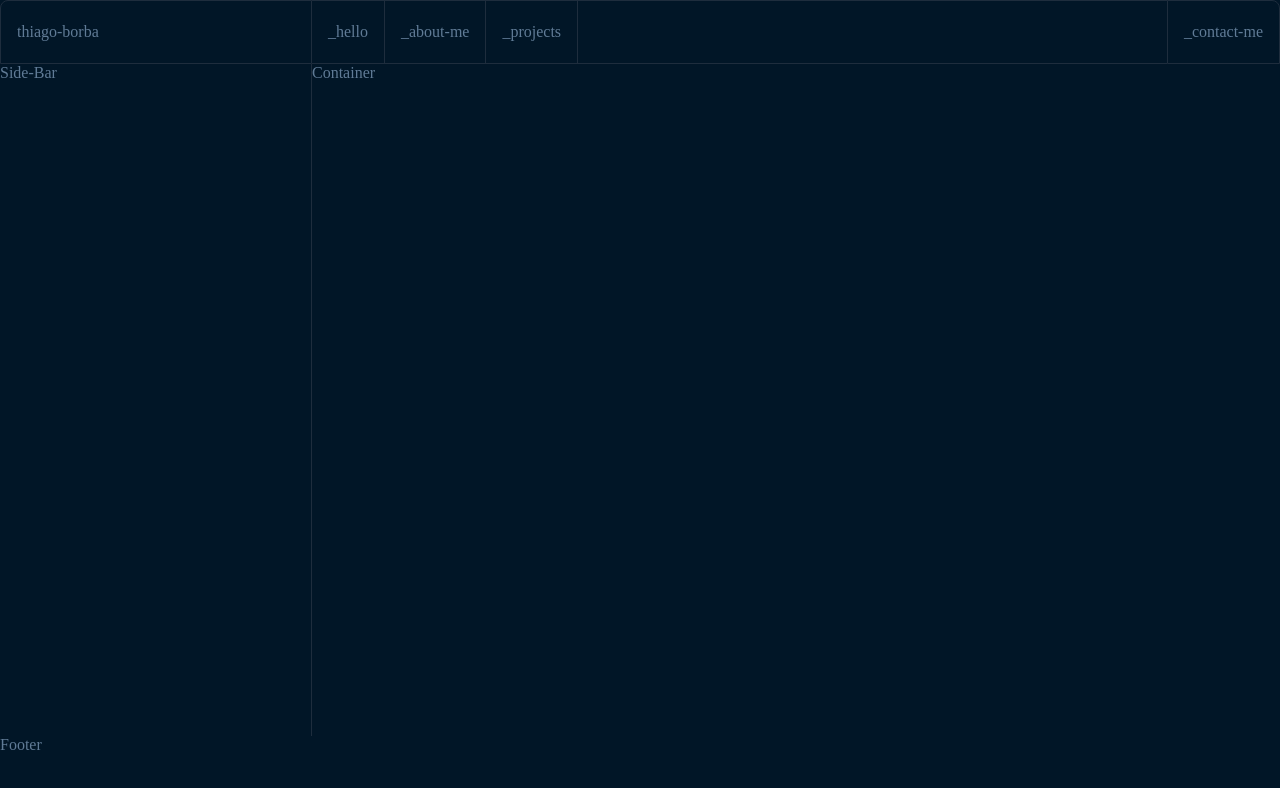
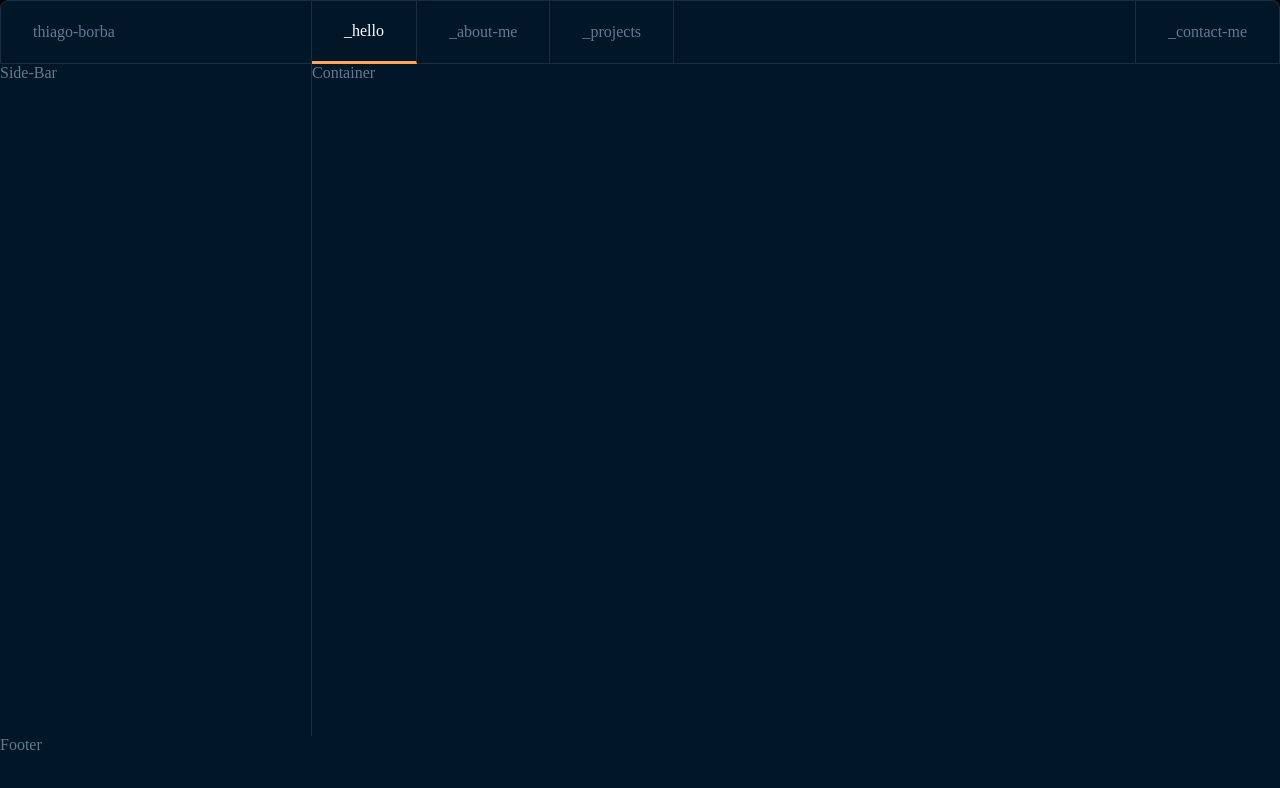
Before and after one commit to thiagoborba/Portifolio-web, a React (Vite) app: page / in a window 1280 px wide. Shown: the top 788 px of the page. Built offline with nearby package versions, Linux system fonts and the light colour scheme.

Commit message:
feat: Finaliza Header

```diff
--- a/src/Components/Header/styles.scss
+++ b/src/Components/Header/styles.scss
@@ -2,6 +2,7 @@
 
 header {
   display: flex;
+  background-color: black;
 }
 
 .name-container {
@@ -9,7 +10,7 @@ header {
   align-items: center;
   width: $side-bar-width;
   align-self: center;
-  padding-left: $base;
+  padding-left: calc($base * 2);
   border: $border;
   border-top-left-radius: $radius;
   height: 100%;
--- a/src/Components/HeaderTabs/index.tsx
+++ b/src/Components/HeaderTabs/index.tsx
@@ -1,15 +1,42 @@
 import { Tab } from '@/Components';
 import './styles.scss';
+import { useState } from 'react';
 
 export function HeaderTabs() {
+  const [activeTab, setActiveTab] = useState('_hello');
+
   return (
     <nav>
       <ul className={'header-tabs'}>
-        <Tab href="/hello" label="_hello" />
-        <Tab href="/about-me" label="_about-me" />
-        <Tab href="/projects" label="_projects" />
+        <li>
+          <Tab
+            onClick={() => setActiveTab('_hello')}
+            active={activeTab === '_hello'}
+            label="_hello"
+          />
+        </li>
+        <li>
+          <Tab
+            onClick={() => setActiveTab('_about-me')}
+            active={activeTab === '_about-me'}
+            label="_about-me"
+          />
+        </li>
+        <li>
+          <Tab
+            onClick={() => setActiveTab('_projects')}
+            active={activeTab === '_projects'}
+            label="_projects"
+          />
+        </li>
         <div></div> {/*Caixa para separação dos links*/}
-        <Tab href="/contact-me" label="_contact-me" />
+        <li id="_contact-me">
+          <Tab
+            onClick={() => setActiveTab('_contact-me')}
+            active={activeTab === '_contact-me'}
+            label="_contact-me"
+          />
+        </li>
       </ul>
     </nav>
   );
--- a/src/Components/HeaderTabs/styles.scss
+++ b/src/Components/HeaderTabs/styles.scss
@@ -5,21 +5,21 @@
   flex-direction: row;
   height: 100%;
 
+  list-style-type: none;
+
   div {
     flex: 1;
+    border-bottom: $border;
+    border-right: $border;
     border-top: $border;
-    border-bottom: $border;
   }
+}
 
-  li {
-    border-right: $border;
-    border-bottom: $border;
-    border-top: $border;
+#_contact-me {
+  background-color: black;
 
-    &:last-child {
-      border: $border;
-      border-top-right-radius: $radius;
-    }
+  button {
+    border-top-right-radius: $radius;
   }
 }
 
--- a/src/Components/Tab/index.tsx
+++ b/src/Components/Tab/index.tsx
@@ -1,14 +1,26 @@
-import './styles.module.scss';
+import styles from './styles.module.scss';
+import cn from 'clsx';
 
-interface TabProps extends React.AnchorHTMLAttributes<HTMLAnchorElement> {
+interface TabProps
+  extends React.DetailedHTMLProps<
+    React.ButtonHTMLAttributes<HTMLButtonElement>,
+    HTMLButtonElement
+  > {
   label: string;
+  active?: boolean;
 }
 
-export function Tab({ href, label }: TabProps) {
+export function Tab({ label, active, onClick, ...props }: TabProps) {
   return (
-    <li>
-      <a href={href}>{label}</a>
-    </li>
+    <button
+      className={cn(styles['button'], {
+        [styles['-active']]: active,
+      })}
+      onClick={onClick}
+      {...props}
+    >
+      {label}
+    </button>
   );
 }
 
--- a/src/Components/Tab/styles.module.scss
+++ b/src/Components/Tab/styles.module.scss
@@ -1,11 +1,25 @@
 @import '../../styles/_variables.scss';
 
-li {
+.button {
   display: flex;
   align-items: center;
   list-style: none;
-  a {
-    text-decoration: none;
+  padding: 0 calc($base * 2);
+
+  font-size: $typography-label;
+  border: none;
+  border-top: $border;
+  border-right: $border;
+  border-bottom: $border;
+  cursor: pointer;
+  height: 100%;
+
+  &:hover {
+    color: #ffffff;
   }
-  padding: 0 $base;
+
+  &.-active {
+    border-bottom: 3px solid $accent-coral;
+    color: #ffffff;
+  }
 }
--- a/src/styles/_typography.scss
+++ b/src/styles/_typography.scss
@@ -4,7 +4,7 @@
 $typography-family-base: 'Fira Code retina' !default;
 
 $typography-code-snippets: Calc(Number(1rem) - 2);
-$typography-Lables: 1rem;
+$typography-label: 1rem;
 $typography-body-text: 1rem + 2;
 
 $typography-Subheadline-text: 1rem * 2;
@@ -20,7 +20,7 @@ $base: 1rem;
 :export {
   typography-family-base: $typography-family-base;
   typography-code-snippets: $typography-code-snippets;
-  typography-Lables: $typography-Lables;
+  typography-label: $typography-label;
   typography-body-text: $typography-body-text;
   typography-Subheadline-text: $typography-Subheadline-text;
   typography-headline-text: $typography-headline-text;
```
